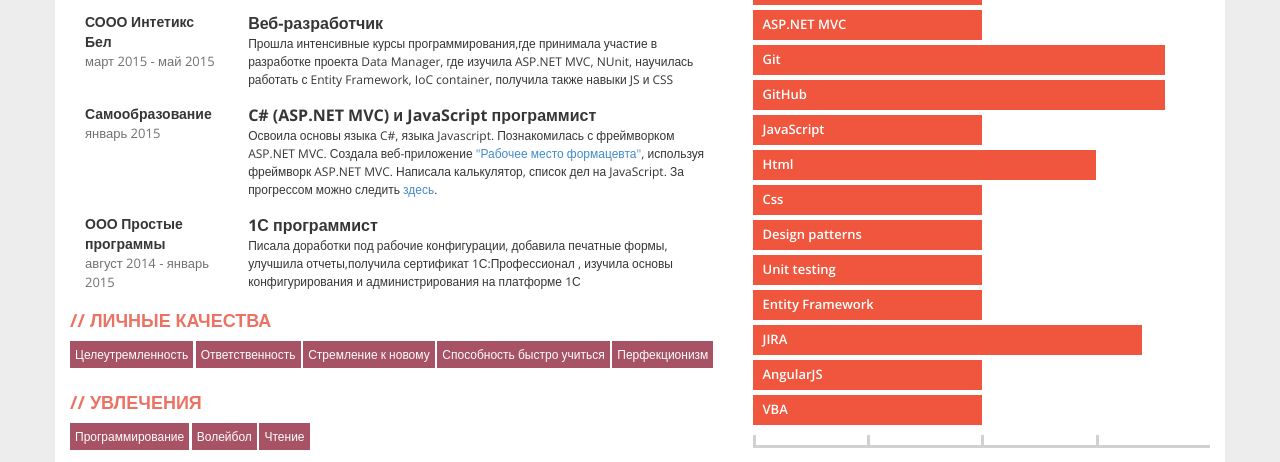
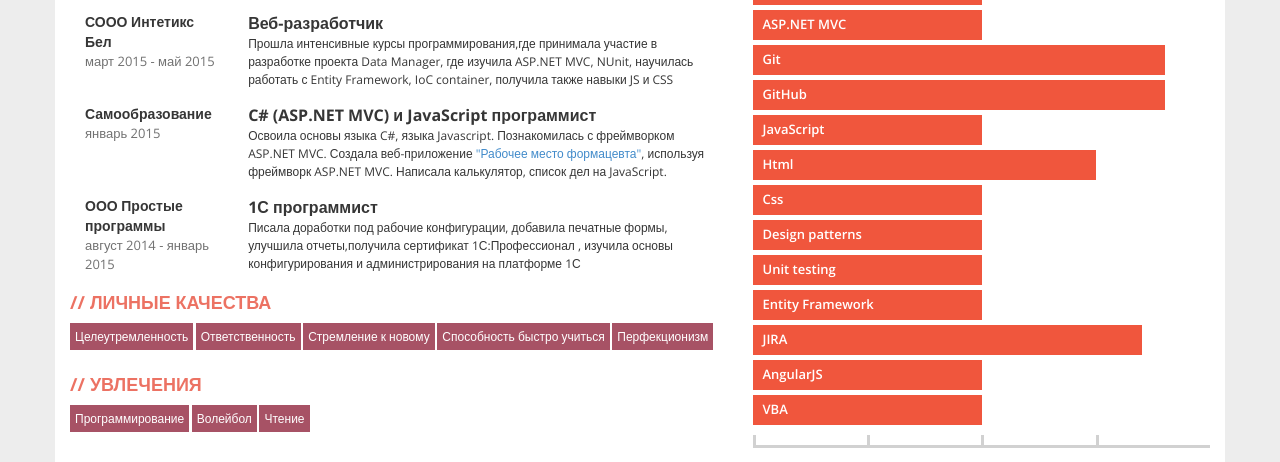
Before and after one commit to MashaKazachenok/MashaKazachenok.github.io, a plain HTML site: page index.html in a window 1280 px wide. Shown: the part 638-1100 px from the top of the page. Drawn offline with nearby package versions, Linux system fonts and the light colour scheme.

Commit message:
fix self-education

```diff
--- a/index.html
+++ b/index.html
@@ -81,7 +81,6 @@
                                 Освоила основы языка C#, языка Javascript. Познакомилась с фреймворком ASP.NET MVC.
                                 Создала веб-приложение <a href="https://github.com/MashaKazachenok/PharmacistWorkplace">"Рабочее место формацевта"</a>, используя фреймворк ASP.NET MVC.
                                 Написала калькулятор, список дел на JavaScript.
-                                За прогрессом можно следить <a href="https://github.com/MashaKazachenok/JavaScript">здесь</a>.
                             </div>
                         </div>
                     </div>
```
